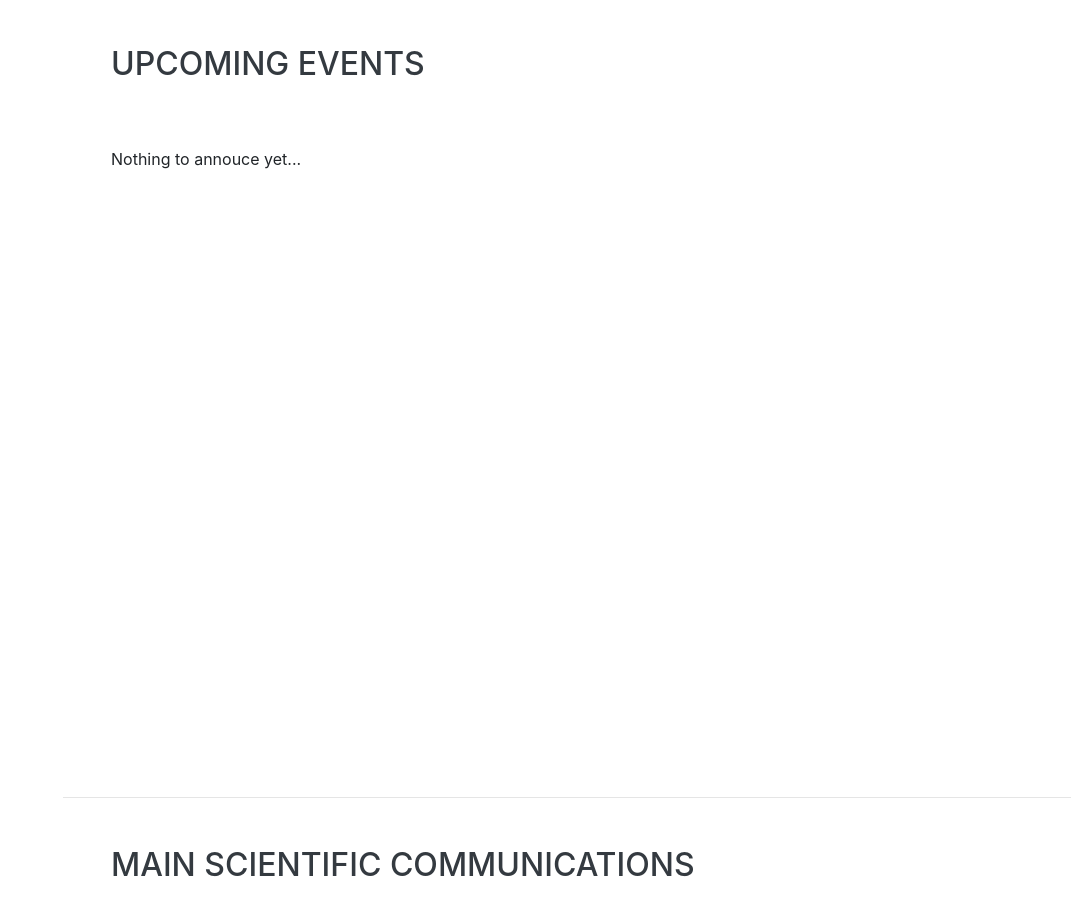
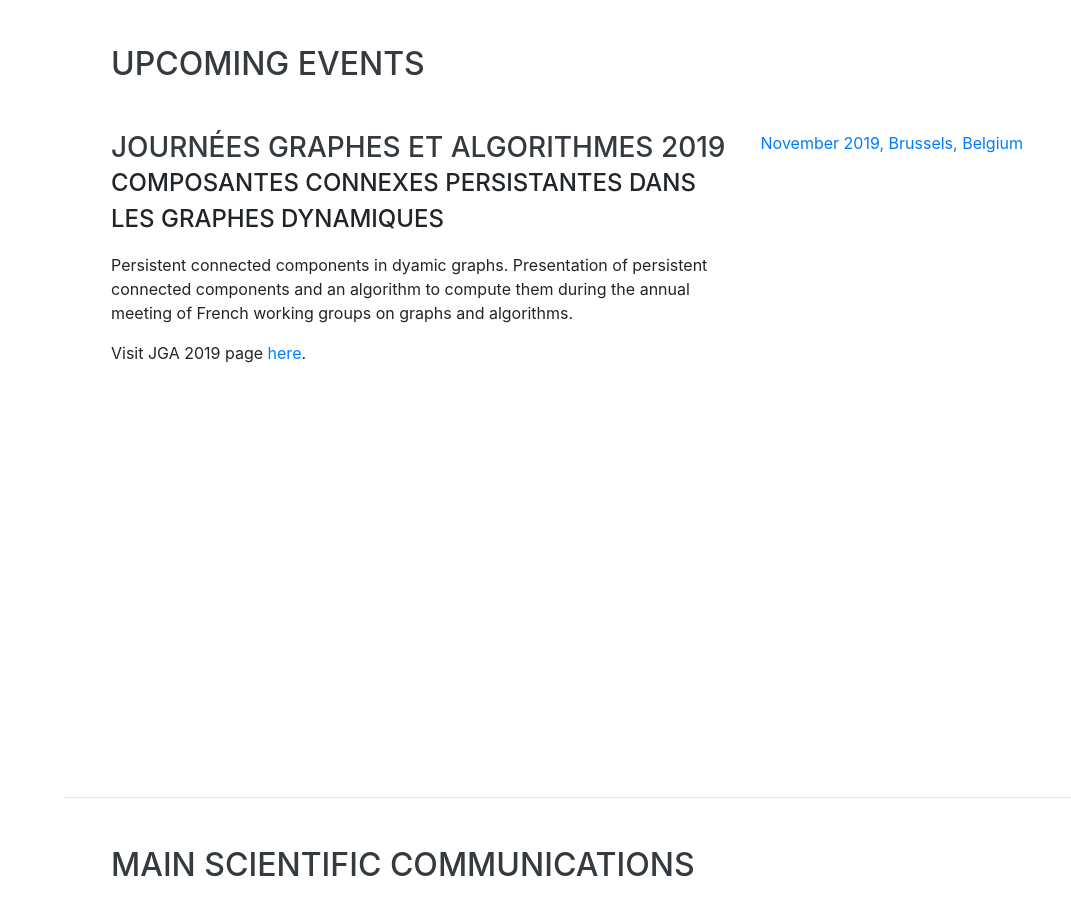
Before and after one commit to mathildevernet/mathildevernet.github.io, a website with bundled scripts: page index.html in a window 1280 px wide. Shown: the part 804-1719 px from the top of the page, without its empty margins (209-1280 px from the left). Built offline with nearby package versions, Linux system fonts and the light colour scheme; a web font is replaced by a local one.

Commit message:
update upcomin events

```diff
--- a/index.html
+++ b/index.html
@@ -96,6 +96,19 @@
 
         <div class="resume-item d-flex flex-column flex-md-row justify-content-between mb-5">
           <div class="resume-content">
+            <h3 class="mb-0">Journées Graphes et Algorithmes 2019</h3>
+            <div class="subheading mb-3">Composantes connexes persistantes dans les graphes dynamiques</div>
+            <p>Persistent connected components in dyamic graphs. Presentation of persistent connected components and an algorithm to compute them during the annual meeting of French working groups on graphs and algorithms.</p>
+            <p>Visit JGA 2019 page <a href="http://di.ulb.ac.be/algo/jga2019/Main/HomePage" target="_blank">here</a>.</p>
+            <!--<p>See abstract of this presentation (in french) <a href="https://roadef2019.univ-lehavre.fr/programme/ROADEF2019_submissions/ROADEF2019_paper_136.pdf" target="_blank">here</a>.</p>-->
+          </div>
+          <div class="resume-date text-md-right">
+            <span class="text-primary">November 2019, Brussels, Belgium</span>
+          </div>
+        </div>
+
+<!--        <div class="resume-item d-flex flex-column flex-md-row justify-content-between mb-5">
+          <div class="resume-content">
             <h3 class="mb-0"></h3>
             <div class="subheading mb-3"></div>
             <p>Nothing to annouce yet...</p>
@@ -103,20 +116,7 @@
           <div class="resume-date text-md-right">
             <span class="text-primary"></span>
           </div>
-        </div>
-
-<!--
-        <div class="resume-item d-flex flex-column flex-md-row justify-content-between mb-5">
-          <div class="resume-content">
-            <h3 class="mb-0">EURO Conference 2019</h3>
-            <div class="subheading mb-3">Persistent Connected Components on Temporal Networks</div>
-            <p>Presentation on stream Algorithms on Graphs. This work was made with Yoann Pigné and Éric Sanlaville.</p>
-          </div>
-          <div class="resume-date text-md-right">
-            <span class="text-primary">June 2019, Dublin, Ireland</span>
-          </div>
-        </div>
--->
+-->        </div>
 
 
       </div>
```
